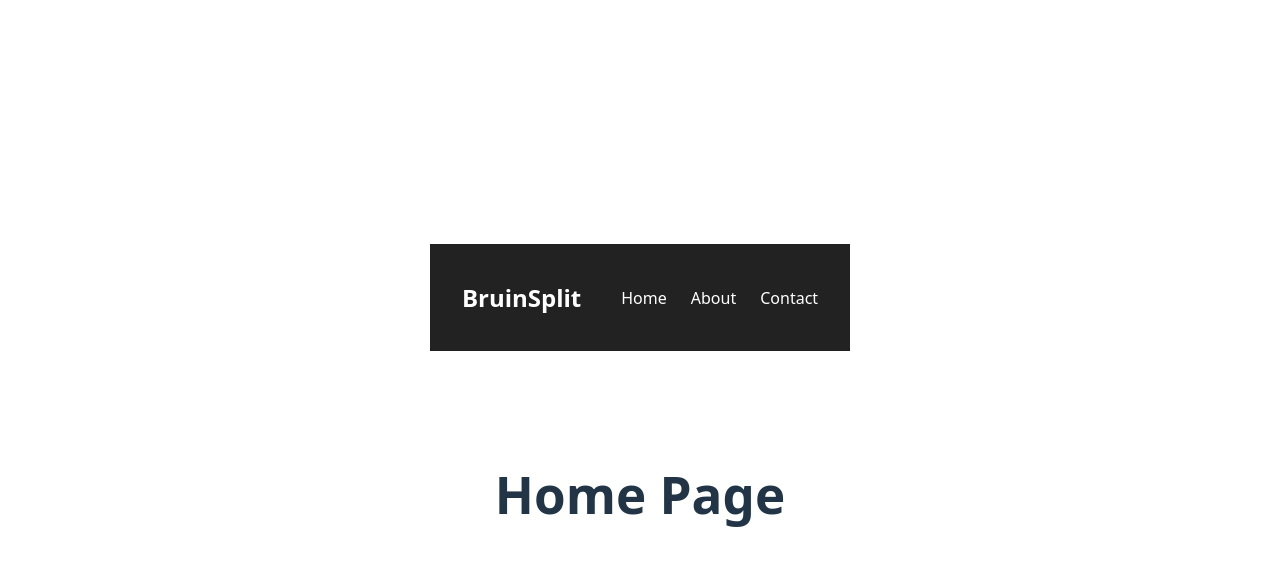
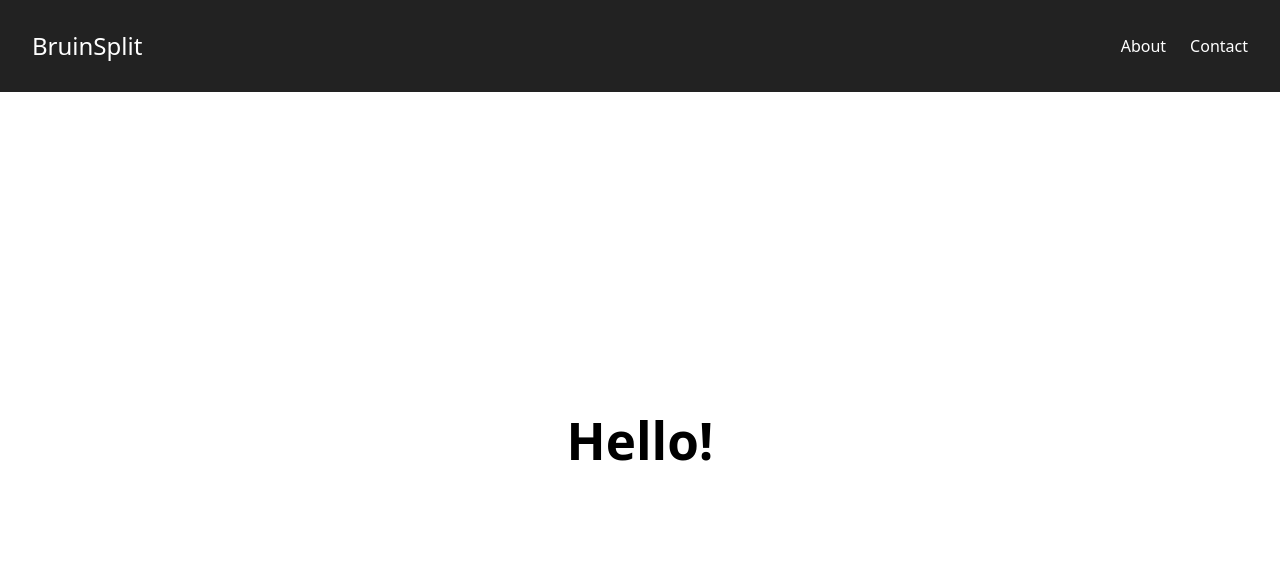
Before and after one commit to joshuajin06/BruinSplit, a React (Vite) app in the folder frontend/bruinsplit/: page / in a window 1280 px wide. Shown: the top 566 px of the page. Built offline with nearby package versions, Linux system fonts and the light colour scheme.

Commit message:
Small changes to frontends react: changed background color and made the logo a button

```diff
--- a/frontend/bruinsplit/src/components/navbar.css
+++ b/frontend/bruinsplit/src/components/navbar.css
@@ -1,4 +1,9 @@
 .navbar {
+  position: fixed;        /* Stay visible while scrolling */
+  top: 0;                 /* Pin to the top */
+  left: 0;                /* Align to the left edge */
+  width: 100%;
+  height: 7.5%;
   background-color: #222;
   color: white;
   display: flex;
@@ -8,7 +13,7 @@
   box-shadow: 0 2xpx 5px rgba(0,0,0,0.3);
 }
 
-.logo {
+.siteTitle {
   font-size: 1.5rem;
   font-weight: bold;
 }
@@ -18,6 +23,7 @@
   display: flex;
   gap: 1.5rem;
   margin: 0;
+  margin-right: 5%;
 }
 
 .nav-links a {
@@ -27,5 +33,13 @@
 }
 
 .nav-links a:hover {
-  color: #00b4d8;
+  color: #535bf2;
 }
+
+.siteTitle a{
+    color: white;
+    transition: color 0.3s ease;
+}
+.siteTitle a:hover {
+  color: #535bf2;
+}
--- a/frontend/bruinsplit/src/components/navbar.jsx
+++ b/frontend/bruinsplit/src/components/navbar.jsx
@@ -5,9 +5,8 @@ import "./navbar.css"; // Import the CSS file
 export default function Navbar() {
   return (
     <nav className="navbar">
-      <h2>BruinSplit</h2>
+      <h2 className="siteTitle"><Link to="/">BruinSplit</Link></h2>
       <ul className="nav-links">
-        <li><Link to="/">Home</Link></li>
         <li><Link to="/about">About</Link></li>
         <li><Link to="/contact">Contact</Link></li>
       </ul>
--- a/frontend/bruinsplit/src/index.css
+++ b/frontend/bruinsplit/src/index.css
@@ -5,7 +5,7 @@
 
   color-scheme: light dark;
   color: rgba(255, 255, 255, 0.87);
-  background-color: #242424;
+  background-color: #ffffff;
 
   font-synthesis: none;
   text-rendering: optimizeLegibility;
@@ -15,7 +15,7 @@
 
 a {
   font-weight: 500;
-  color: #646cff;
+  color: white /*#646cff*/;
   text-decoration: inherit;
 }
 a:hover {
@@ -33,6 +33,7 @@ body {
 h1 {
   font-size: 3.2em;
   line-height: 1.1;
+  color: black;
 }
 
 button {
--- a/frontend/bruinsplit/src/pages/Home.jsx
+++ b/frontend/bruinsplit/src/pages/Home.jsx
@@ -1,3 +1,3 @@
 export default function Home() {
-  return <h1>Home Page</h1>;
+  return <h1>Hello!</h1>;
 }
```
Also changed, not shown: 1 other file (tests, documents, lock files or other folders).
